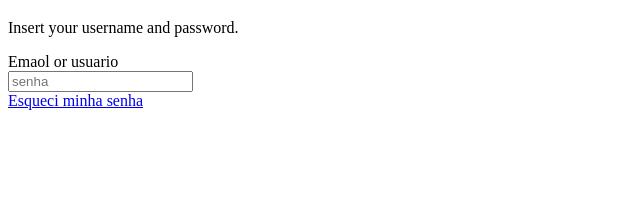
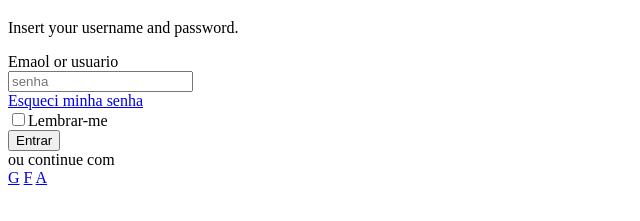
Before and after one commit to Manoel653/tela-login-test, a plain HTML site: page index.html in a window 1280 px wide. Shown: the part 61-282 px from the top of the page, without its empty margins (0-640 px from the left). Drawn offline with Linux system fonts and the light colour scheme.

Commit message:
changed html

```diff
--- a/index.html
+++ b/index.html
@@ -22,6 +22,27 @@
                    <div class="forgot-password">
                     <a href="/recuperar senha">Esqueci minha senha</a>
                    </div>
+
+                   <div class="options">
+                    <div class="remember-me">
+                        <input type="checkbox" id="remember" name="remember"
+                         <label for="remember">Lembrar-me</label>
+                       </div>
+                   </div>
+
+                   <button type="submit">Entrar</button>
+                </form>
+
+                <div class="divider"
+                <span>ou continue com</span>
+            </div>
+
+                <div class="social-login">
+                    <a href="#" class="social-btn" aria-label="Entrar com google">G</a>
+                    <a href="#" class="social-btn" aria-label="Entrar com FACEbook">F</a>
+                    <a href="#" class="social-btn" aria-label="Entrar com apple">A</a>
+
+
                 </div>
             </div>
         </form>
```
